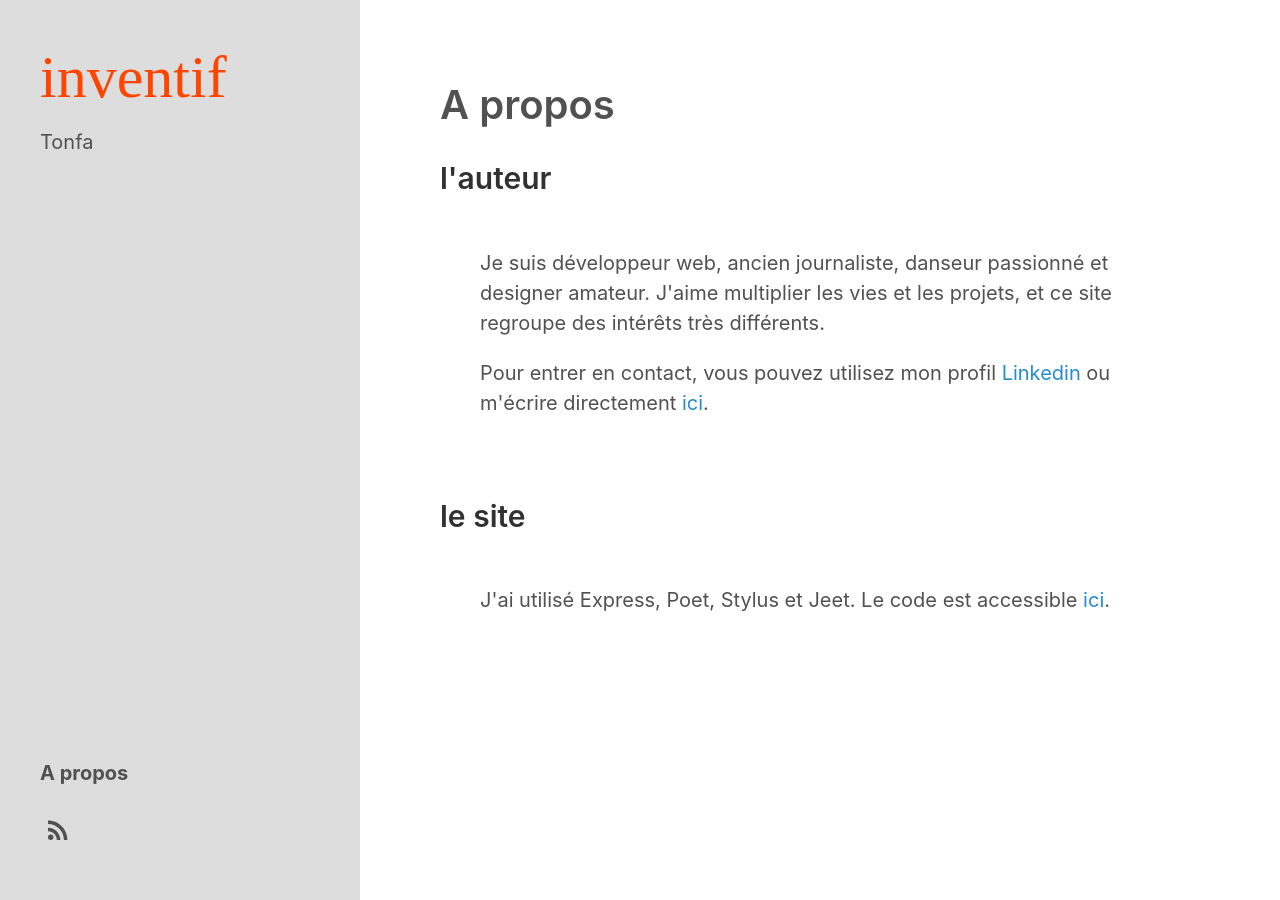
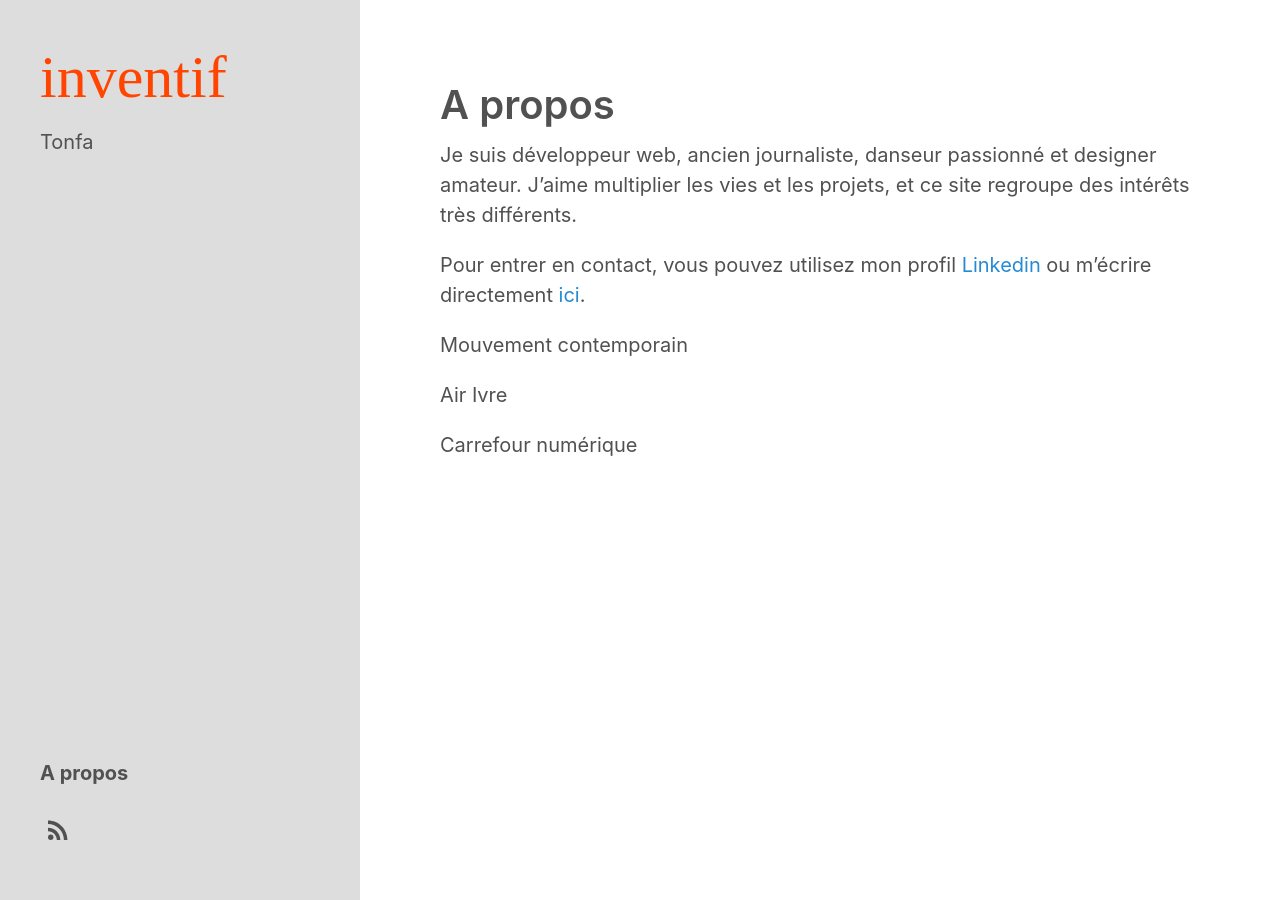
Before and after one commit to Ruff9/inventif, a Jekyll site: the page built from pages/a-propos.md, in a window 1280 px wide. Built offline with Jekyll 4.4.1, drawn with Linux system fonts in a browser that asks for light colours.

Commit message:
change apropos to md

```diff
--- a/_sass/hydeout/_layout.scss
+++ b/_sass/hydeout/_layout.scss
@@ -136,7 +136,7 @@ body {
     }
   }
 
-  .post-title {
+  .post-title, .page-title {
     text-align: right;
 
     @media (min-width: $large-breakpoint) {
--- a/pages/a-propos.html
+++ /dev/null
@@ -1,23 +0,0 @@
----
-layout: page
-title:  'A propos'
-permalink: apropos.html
-sidebar_link: true
----
-
-<h2>l'auteur</h2>
-
-<div class="content">
-  <p>Je suis développeur web, ancien journaliste, danseur passionné et designer amateur. J'aime multiplier les vies et les projets, et ce site regroupe des intérêts très différents.</p>
-
-  <p>Pour entrer en contact, vous pouvez utilisez mon profil <a href="https://fr.linkedin.com/in/remymaucourt" target="_blank">Linkedin</a> ou m'écrire directement <a href="/contact">ici</a>.</p>
-
-</div>
-
-<h2>le site</h2>
-
-<div class="content">
-
-  <p>J'ai utilisé Express, Poet, Stylus et Jeet. Le code est accessible <a href="https://github.com/Ruff9/Inventif" target="_blank">ici</a>.</p>
-
-</div>
--- /dev/null
+++ b/pages/a-propos.md
@@ -0,0 +1,16 @@
+---
+layout: page
+title:  'A propos'
+permalink: apropos.html
+sidebar_link: true
+---
+
+Je suis développeur web, ancien journaliste, danseur passionné et designer amateur. J'aime multiplier les vies et les projets, et ce site regroupe des intérêts très différents.
+
+Pour entrer en contact, vous pouvez utilisez mon profil <a href="https://fr.linkedin.com/in/remymaucourt" target="_blank">Linkedin</a> ou m'écrire directement <a href="/contact">ici</a>.
+
+Mouvement contemporain
+
+Air Ivre
+
+Carrefour numérique
```
